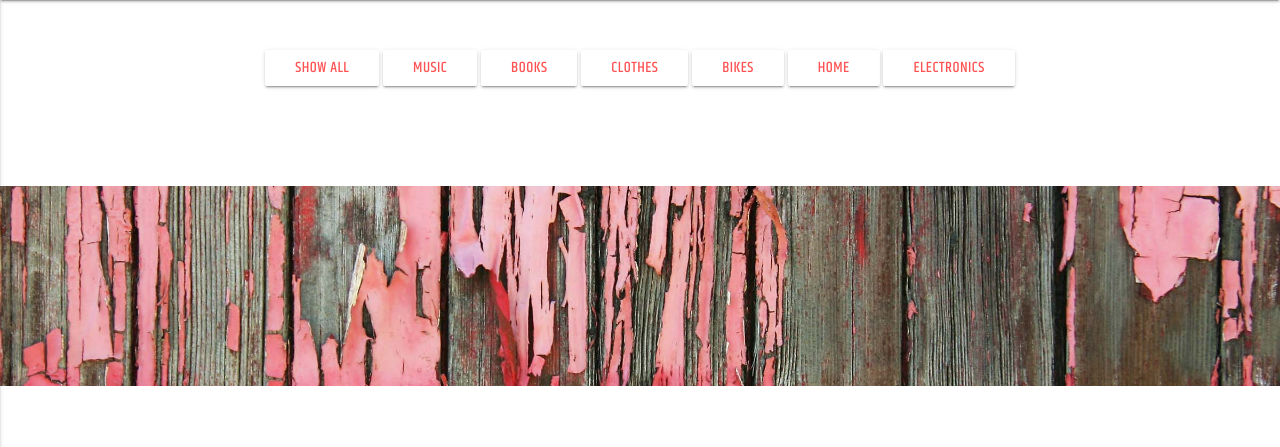
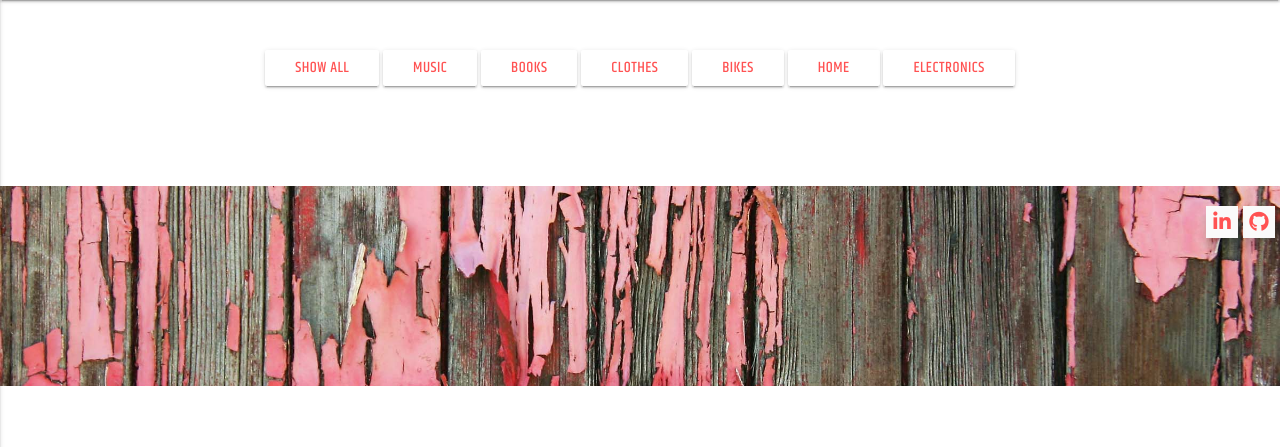
Before and after one commit to circeco/circdata, a Flask app: page /sort/1 in a window 1280 px wide. Shown: the part 64-511 px from the top of the page. Run offline with Flask 2, Linux system fonts and the light colour scheme; data that the repository does not hold is empty; some libraries are stand-ins or nearby versions; some web fonts are replaced.

Commit message:
icons added and styled in the footer and button color change in view

```diff
--- a/static/css/style.css
+++ b/static/css/style.css
@@ -162,6 +162,10 @@ button#search-btn {
     color: teal;
 }
 
+#edit-btns {
+    background-color: #FF5252;
+}
+
 /*-------------Add and Edit form page----*/
 
 h1#add-init {
@@ -172,7 +176,7 @@ h1#add-init {
 
 p#add-init {
     text-align: center;
-    margin: 0 100px 100px;
+    margin: 0 20% 100px;
 }
 
 
@@ -190,3 +194,33 @@ p#add-init {
 .row {
     margin: 80px;
 }
+
+/*----------------footer--*/
+
+.social-links a {
+    padding:0;
+    margin: 0%;
+    float: right;
+}
+
+.social-links li a i:hover {
+    background: #FF5252;
+    color: #fafafa;
+}
+
+.social-links li a i {
+    width: 32px;
+    height: 32px;
+    padding: 12px 0;
+    margin-right:5px;
+    font-size: 20px;
+    line-height: 8px;
+    text-align: center;
+    color: #FF5252;
+    background: #fafafa;
+    transition: all 0.35s ease-in-out;
+    -moz-transition: all 0.35s ease-in-out;
+    -webkit-transition: all 0.35s ease-in-out;
+    -o-transition: all 0.35s ease-in-out;
+    box-shadow: 0 8px 8px 0px rgba(0, 0, 0, 0.19);
+}
--- a/templates/base.html
+++ b/templates/base.html
@@ -3,6 +3,7 @@
     <head>
         <link href="https://fonts.googleapis.com/icon?family=Material+Icons" rel="stylesheet">
         <link rel="stylesheet"  href="https://cdnjs.cloudflare.com/ajax/libs/materialize/0.100.2/css/materialize.min.css">
+        <script src="https://kit.fontawesome.com/d32fba75b2.js" crossorigin="anonymous"></script>
         <link rel="stylesheet" href="{{ url_for('static', filename='css/style.css') }}" type="text/css"/>
 
     </head>
@@ -52,6 +53,20 @@
 
         <footer>
             <div id="red-wood">
+                <ul class="social-links">
+                    <li>
+                        <a target="_blank" href="https://github.com/circeco">
+                            <i class="fab fa-github" aria-hidden="true"></i>
+                            <span class="sr-only">GitHub</span>
+                        </a>
+                    </li>
+                    <li>
+                        <a target="_blank" href="https://www.linkedin.com/in/circeco/">
+                            <i class="fab fa-linkedin-in" aria-hidden="true"></i>
+                            <span class="sr-only">LinkedIn</span>
+                        </a>
+                    </li>
+                </ul>
             </div>
         </footer>
 
--- a/templates/view.html
+++ b/templates/view.html
@@ -42,10 +42,9 @@
             </div>
             <div class="card-reveal">
                 <span class="card-title grey-text text-darken-4 underline">{{circular.initiative_name}}<i class="material-icons right">close</i></span>
-                <a href="{{ url_for('edit_initiative', initiative_id=circular._id) }}" class="waves-effect waves-light btn">Edit</a>
-
+                <a id="edit-btns" href="{{ url_for('edit_initiative', initiative_id=circular._id) }}" class="waves-effect waves-light btn">Edit</a>
                 <!-- Modal Trigger -->
-                <a class="waves-effect waves-light btn modal-trigger" href="#modal{{circular._id}}">Delete</a>
+                <a id="edit-btns" class="waves-effect waves-light btn modal-trigger" href="#modal{{circular._id}}">Delete</a>
             </div>
             <!-- Modal Structure -->
             <div id="modal{{circular._id}}" class="modal modal-close">
```
